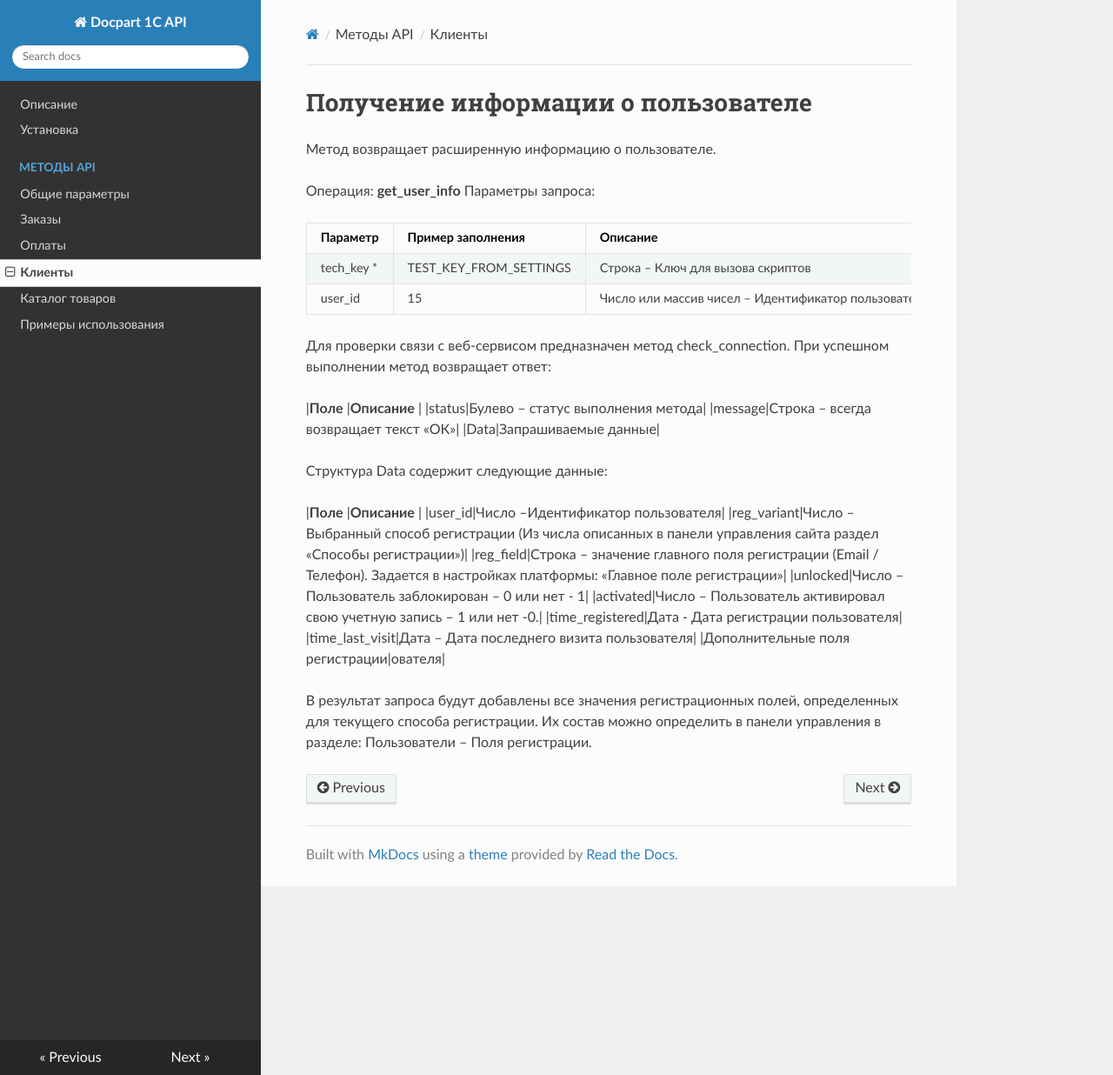
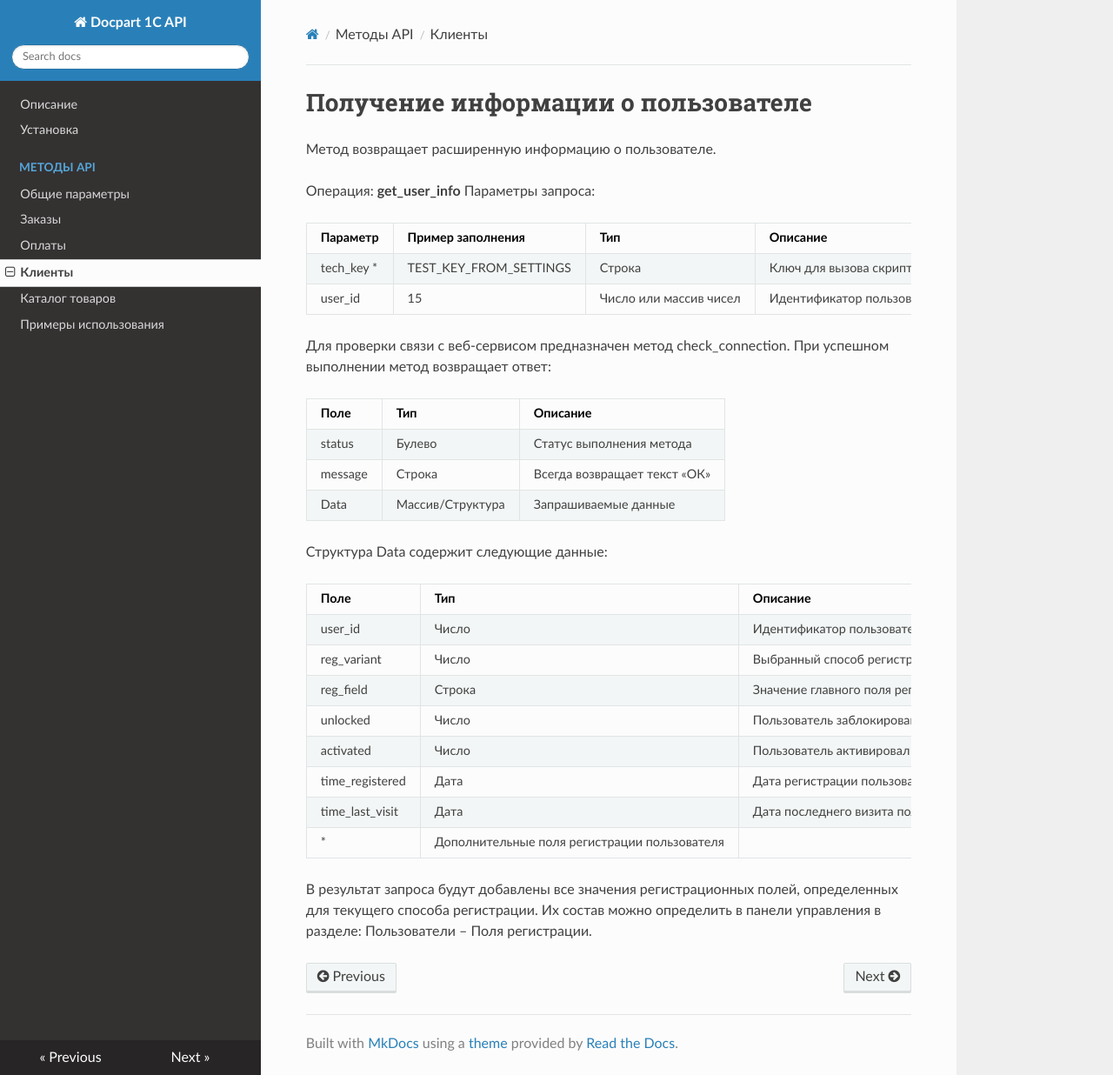
Before and after one commit to emayskiy/Docpart_1C_API_WIKI, an MkDocs documentation site: the page built from docs/users_methods.md, in a window 1280 px wide and 1236 px high. Shown: the whole window at 87% size. Built offline with MkDocs 1.6.1, drawn with Linux system fonts in a browser that asks for light colours; nearby versions of some CDN libraries.

Commit message:
fix tables

```diff
--- a/docs/users_methods.md
+++ b/docs/users_methods.md
@@ -5,29 +5,31 @@
 Операция: **get_user_info**
 Параметры запроса:
 
-|**Параметр** |**Пример заполнения** |**Описание** |
-|---|---|---|
-|tech_key *|TEST_KEY_FROM_SETTINGS|Строка – Ключ для вызова скриптов|
-|user_id|15|Число или массив чисел – Идентификатор пользователя|
+|**Параметр**|**Пример заполнения**|**Тип**|**Описание**|
+|---|---|---|---|
+|tech_key *|TEST_KEY_FROM_SETTINGS|Строка |Ключ для вызова скриптов|
+|user_id|15|Число или массив чисел |Идентификатор пользователя|
 
 
 Для проверки связи с веб-сервисом предназначен метод check_connection. При успешном выполнении метод возвращает ответ:
 
-|**Поле** |**Описание** |
-|status|Булево – статус выполнения метода|
-|message|Строка – всегда возвращает текст «ОК»|
-|Data|Запрашиваемые данные|
+|**Поле** |**Тип**|**Описание** |
+|---|---|---|
+|status|Булево|Статус выполнения метода|
+|message|Строка|Всегда возвращает текст «ОК»|
+|Data|Массив/Структура|Запрашиваемые данные|
 
 Структура Data содержит следующие данные:
 
-|**Поле** |**Описание** |
-|user_id|Число –Идентификатор пользователя|
-|reg_variant|Число – Выбранный способ регистрации (Из числа описанных в панели управления сайта раздел «Способы регистрации»)|
-|reg_field|Строка – значение главного поля регистрации (Email / Телефон). Задается в настройках платформы: «Главное поле регистрации»|
-|unlocked|Число – Пользователь заблокирован – 0 или нет - 1|
-|activated|Число – Пользователь активировал свою учетную запись – 1 или нет -0.|
-|time_registered|Дата - Дата регистрации пользователя|
-|time_last_visit|Дата – Дата последнего визита пользователя|
-|Дополнительные поля регистрации|ователя|
+|**Поле** |**Тип**|**Описание** |
+|---|---|---|
+|user_id|Число|Идентификатор пользователя|
+|reg_variant|Число|Выбранный способ регистрации (Из числа описанных в панели управления сайта раздел «Способы регистрации»)|
+|reg_field|Строка|Значение главного поля регистрации (Email / Телефон). Задается в настройках платформы: «Главное поле регистрации»|
+|unlocked|Число|Пользователь заблокирован – 0 или нет - 1|
+|activated|Число|Пользователь активировал свою учетную запись – 1 или нет -0.|
+|time_registered|Дата|Дата регистрации пользователя|
+|time_last_visit|Дата|Дата последнего визита пользователя|
+| * |Дополнительные поля регистрации пользователя|
 
 В результат запроса будут добавлены все значения регистрационных полей, определенных для текущего способа регистрации. Их состав можно определить в панели управления в разделе: Пользователи – Поля регистрации.
```
